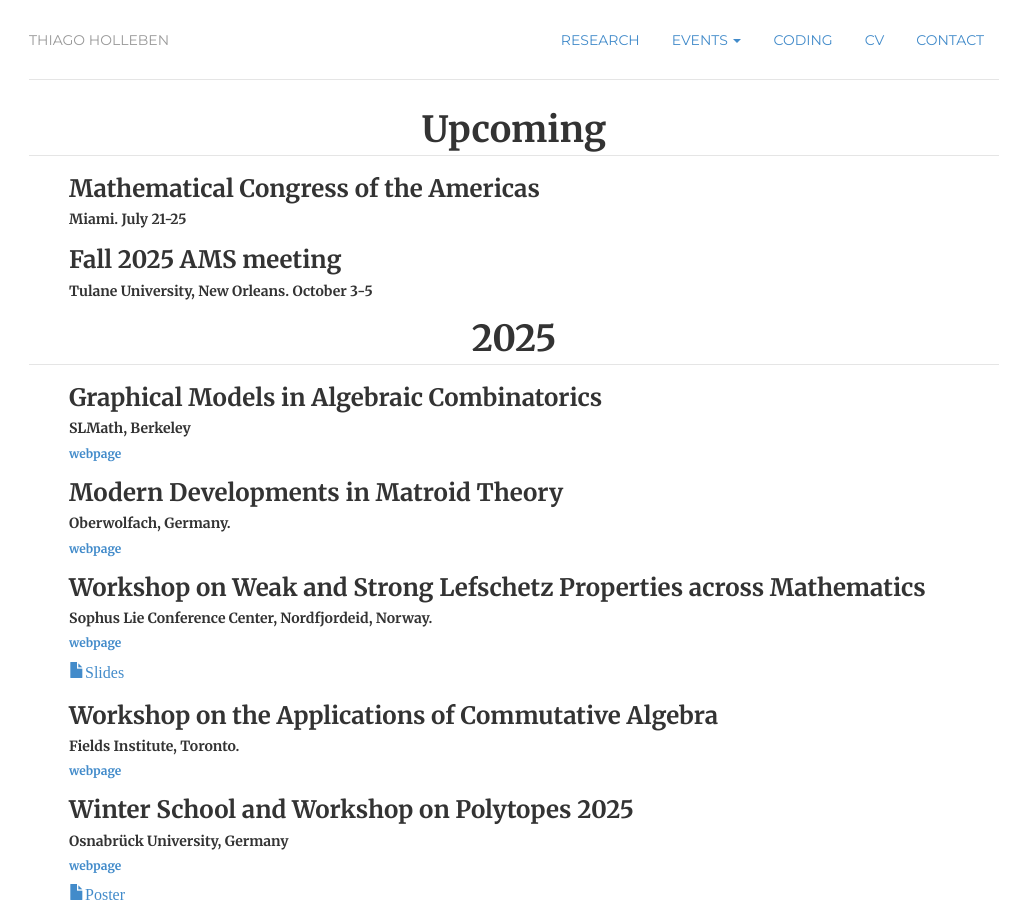
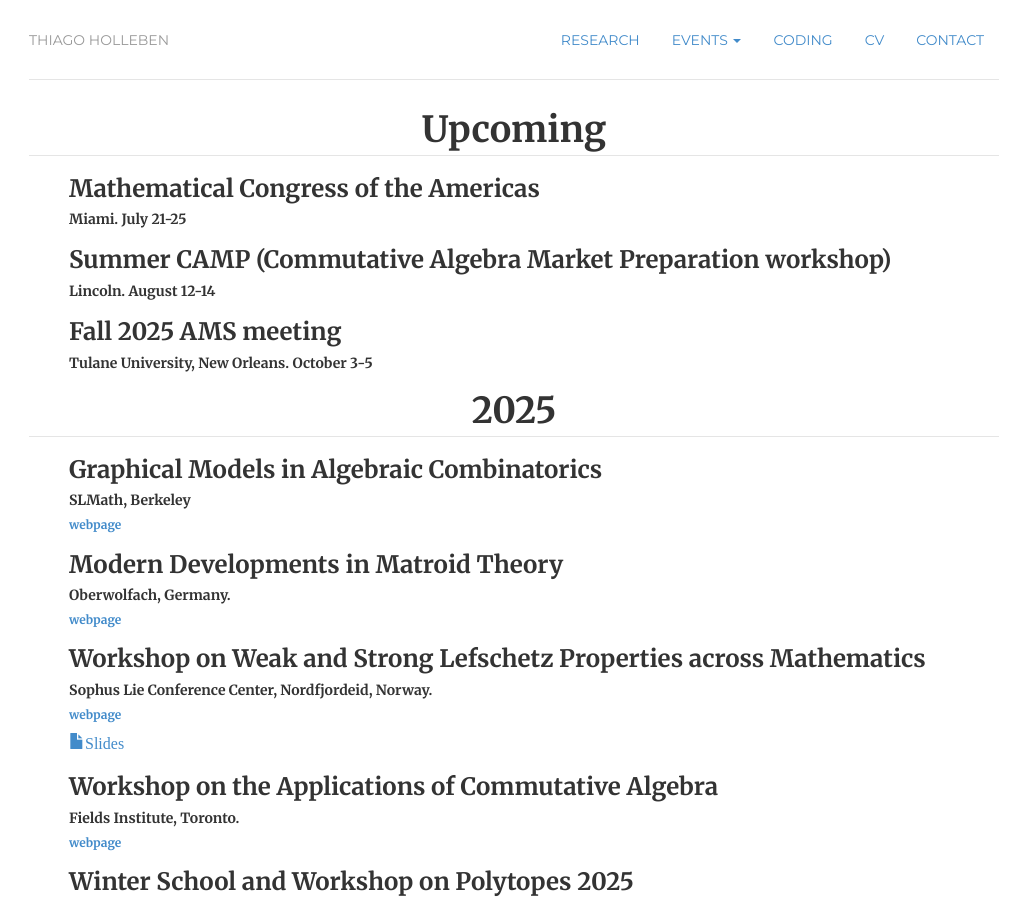
Before and after one commit to hollebenthiago/hollebenthiago.github.io, a Jekyll site: the page built from attended/index.html, in a window 1280 px wide and 900 px high. Shown: the whole window, without its empty margins (126-1141 px from the left). Built offline with Jekyll 4.4.1, drawn with Linux system fonts in a browser that asks for light colours.

Commit message:
adding summer camp upcoming

```diff
--- a/attended/index.html
+++ b/attended/index.html
@@ -17,6 +17,14 @@ description: Thiago Holleben is a PhD candidate at Dalhousie University.
                 </h3>
                 <h5>
                     Miami. July 21-25
+                </h5>
+            </li>
+            <li>
+                <h3>
+                    Summer CAMP (Commutative Algebra Market Preparation workshop)
+                </h3>
+                <h5>
+                    Lincoln. August 12-14
                 </h5>
             </li>
             <li>
```
